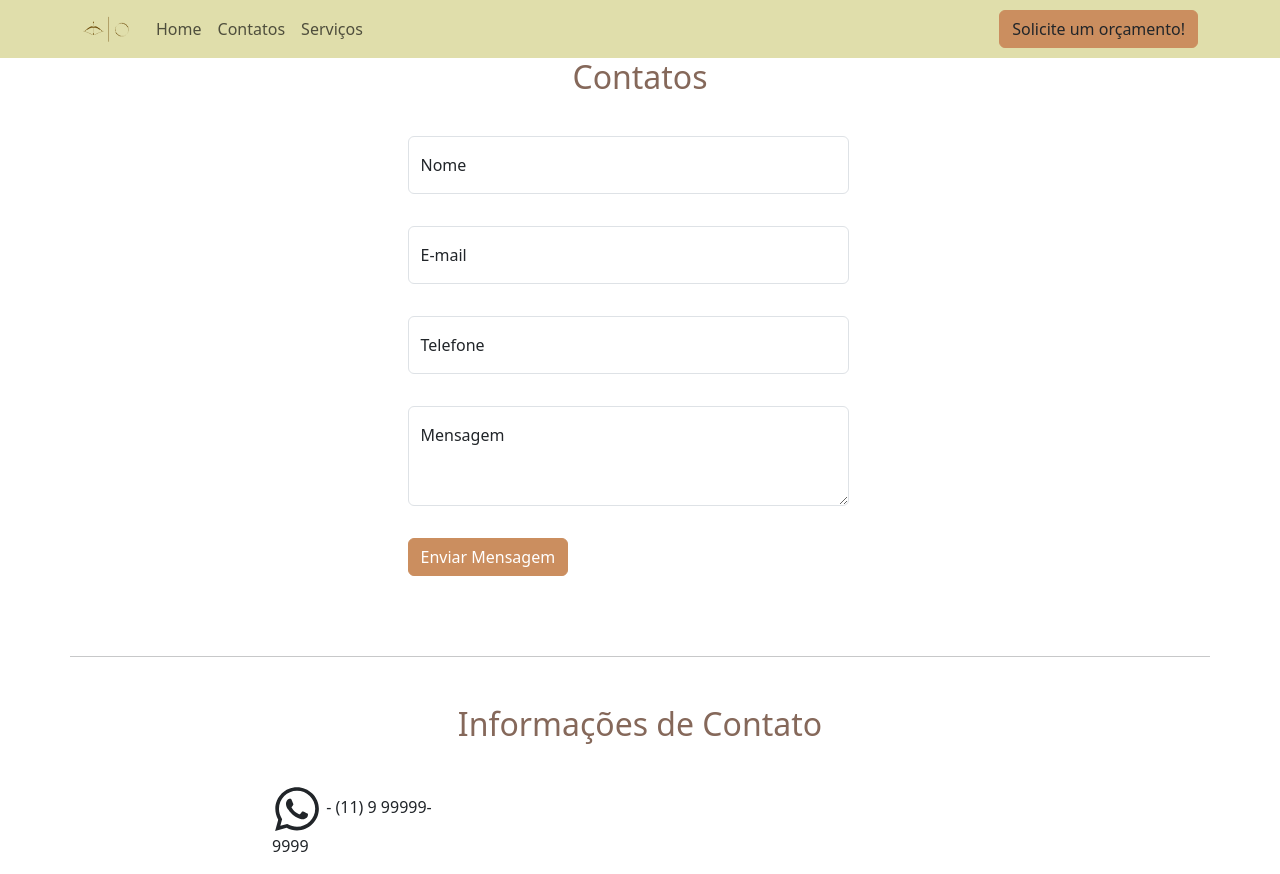
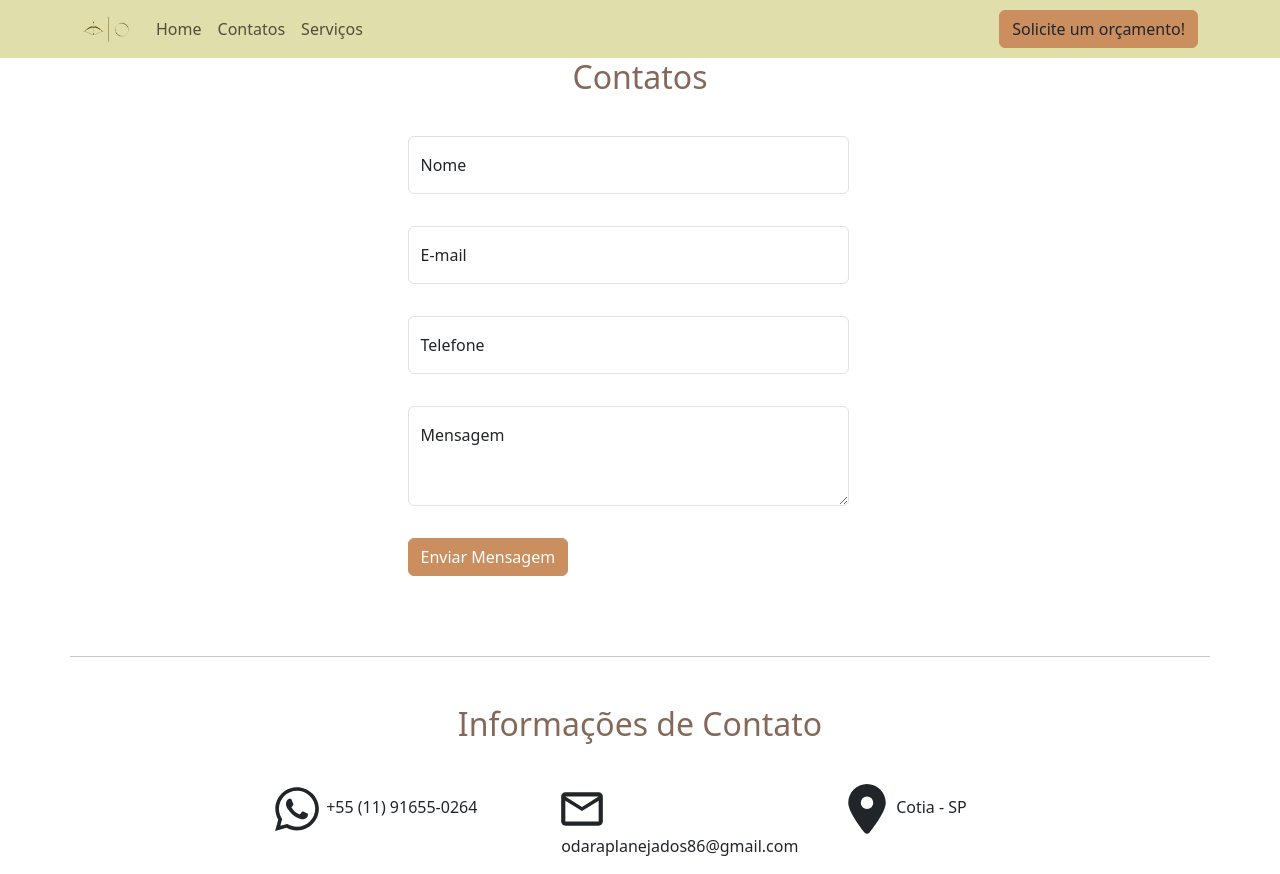
Before and after one commit to joaops23/marcenaria_react, a React (Create React App) app: page /contacts in a window 1280 px wide. Built offline with nearby package versions, Linux system fonts and the light colour scheme; a web font is replaced by a local one.

Commit message:
feat: finalizando a tela de contataos

```diff
--- a/src/pages/Contacts.js
+++ b/src/pages/Contacts.js
@@ -4,6 +4,8 @@ import Titulo from "../components/Titulo";
 import { Container } from "react-bootstrap";
 import ContactForm from "../components/ContactForm";
 import { FaWhatsapp } from "react-icons/fa";
+import { MdOutlineEmail } from "react-icons/md";
+import { FaLocationDot } from "react-icons/fa6";
 
 export default class Contacts extends React.Component {
     render() {
@@ -25,8 +27,14 @@ export default class Contacts extends React.Component {
                     </div>
 
                     <div className="row">
-                        <div className="col-2 offset-md-2">
-                            <p><FaWhatsapp size="50px"/> - <span className="text-marrom">(11) 9 99999-9999 </span> </p>
+                        <div className="col-3 offset-md-2">
+                            <p><FaWhatsapp size="50px"/>&nbsp;<span className="text-marrom">+55 (11) 91655-0264</span> </p>
+                        </div>
+                        <div className="col-3">
+                            <p><MdOutlineEmail size="50px"/>&nbsp;<span className="text-marrom">odaraplanejados86@gmail.com</span> </p>
+                        </div>
+                        <div className="col-3">
+                            <p><FaLocationDot size="50px"/>&nbsp;<span className="text-marrom">Cotia - SP</span> </p>
                         </div>
                     </div>
                 </Container>
```
